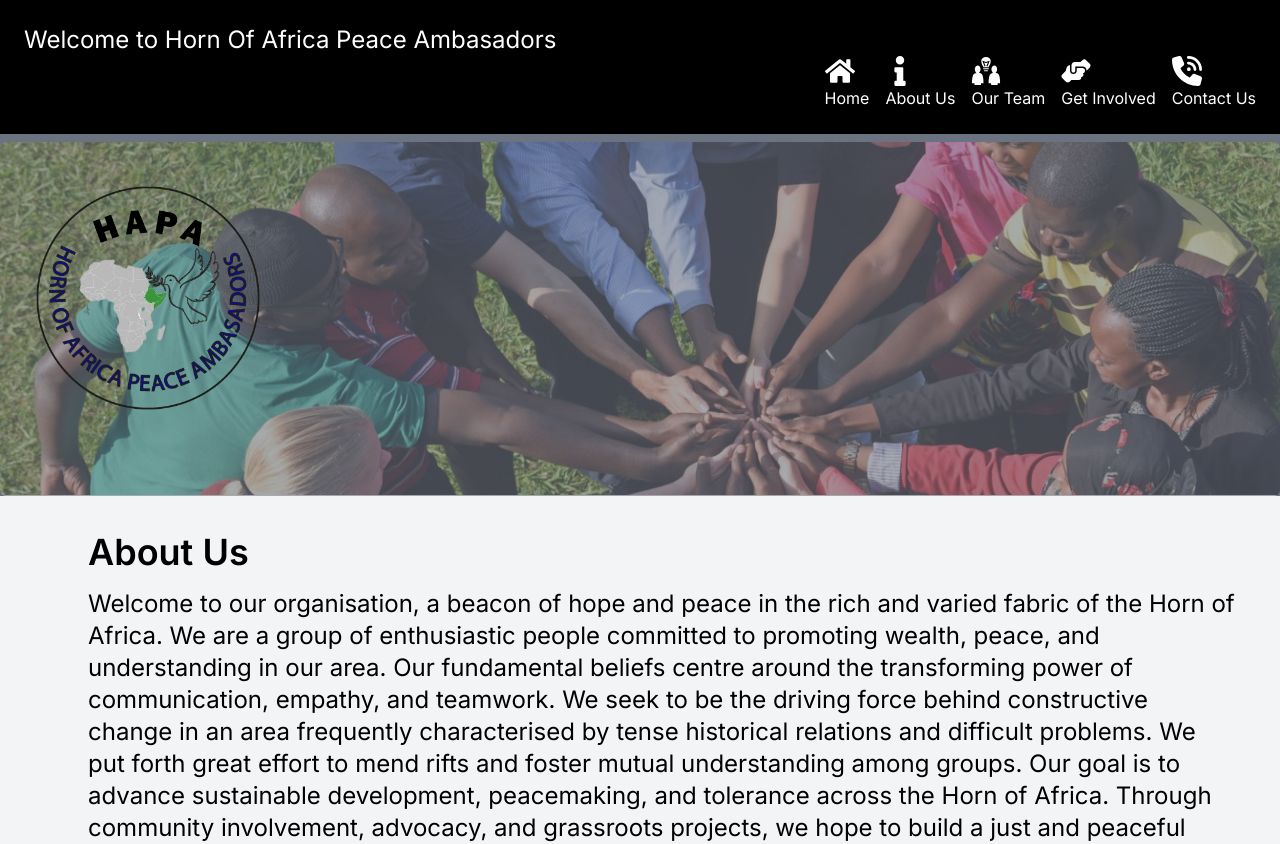
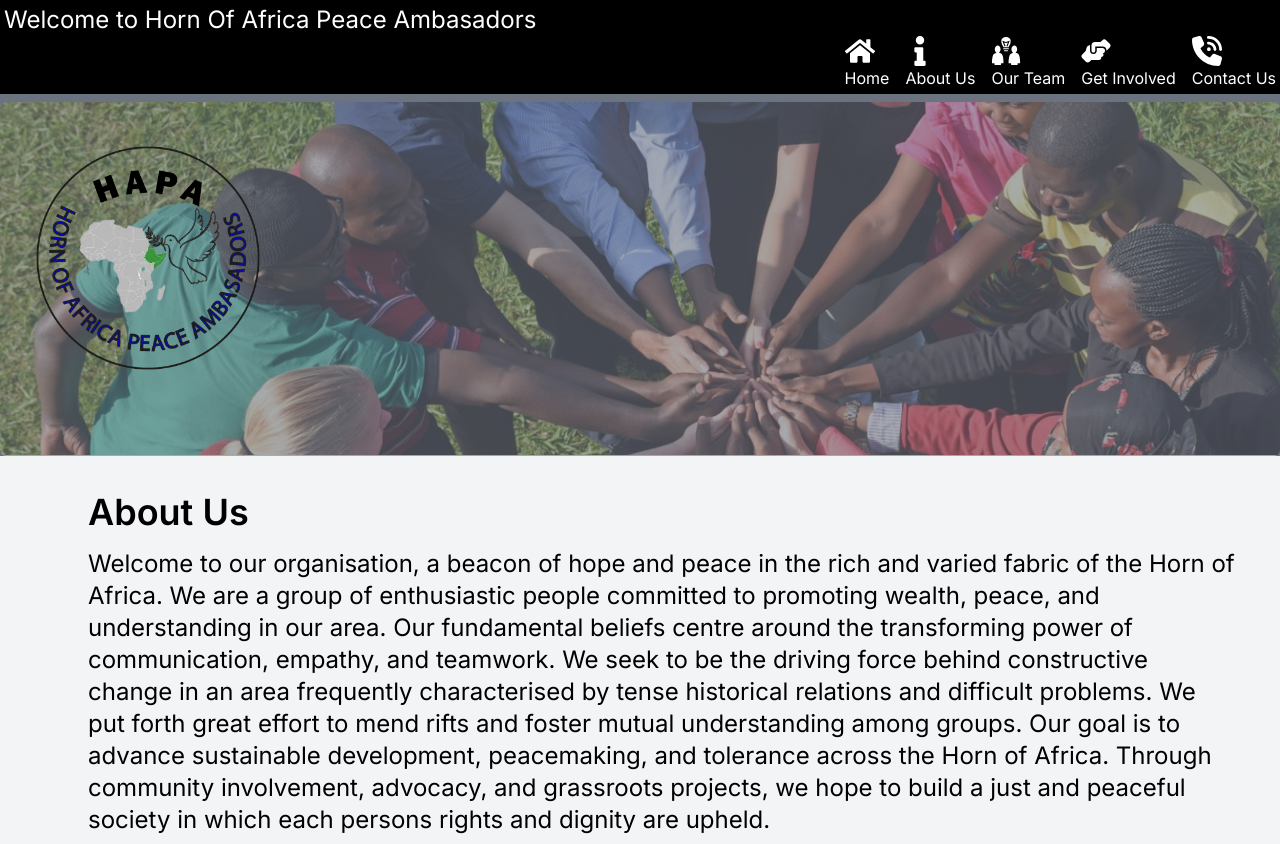
Before and after one commit to bethuel2/ProfileHapa, a Next.js app: page / in a window 1280 px wide. Shown: the top 844 px of the page. Built offline with nearby package versions, Linux system fonts and the light colour scheme.

Commit message:
Update Navbar.js

```diff
--- a/app/components/Navbar/Navbar.js
+++ b/app/components/Navbar/Navbar.js
@@ -6,12 +6,12 @@ import { FaPhoneVolume,FaHandshakeAngle  } from "react-icons/fa6";
 
 function Navbar() {
   return (
-    <nav className='bg-black w-full p-2 md:p-6'>
+    <nav className='bg-black w-full p-2 md:p-1'>
       <div className='flex flex-col items-left md: md:mr-0'>
 
         <p className='  text-white text-2xl hover:text-green-500'> Welcome to Horn Of Africa Peace Ambasadors</p>
       </div>
-        <ul className='flex flex-col md:flex-row gap-2 md:gap-4 justify-end md: md:mr-0'>
+        <ul className='flex flex-row md:flex-row gap-2 md:gap-4 justify-end md: md:mr-0'>
             <li> <Link href='#home' className='text-white hover:text-green-500'> <FaHome size={30} className= "text-white" />Home</Link></li>
             <li><Link href='#about us'className='text-white hover:text-green-500'> <FaInfo size={30} className= " text-white" />About Us</Link></li>
             <li> <Link href='#our team'className='text-white hover:text-green-500'><GiTeamIdea size={30} className= " text-white" />Our Team</Link></li>
```
